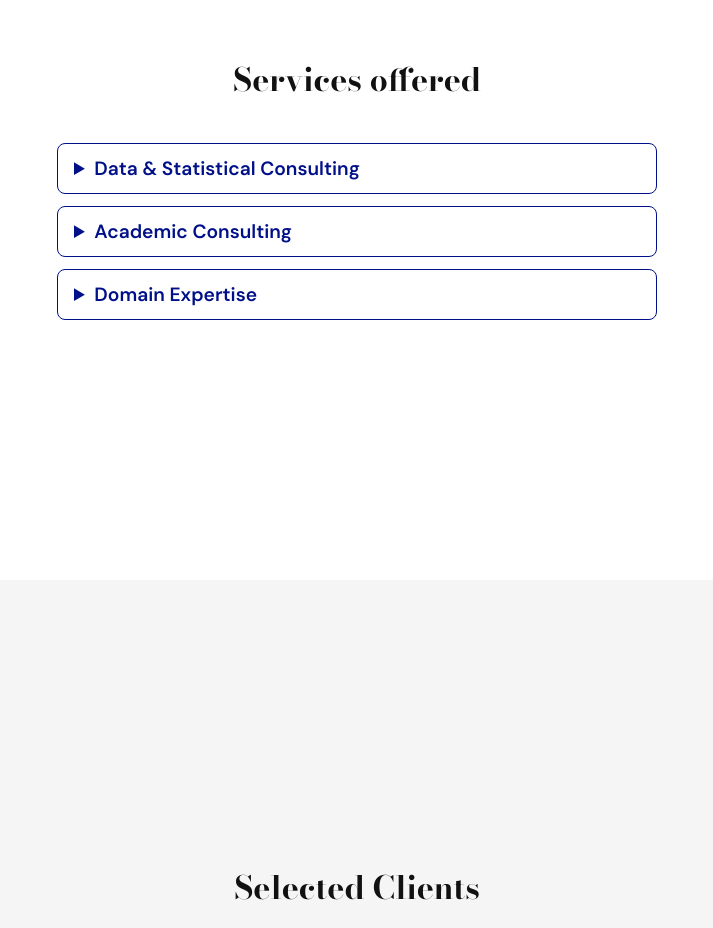
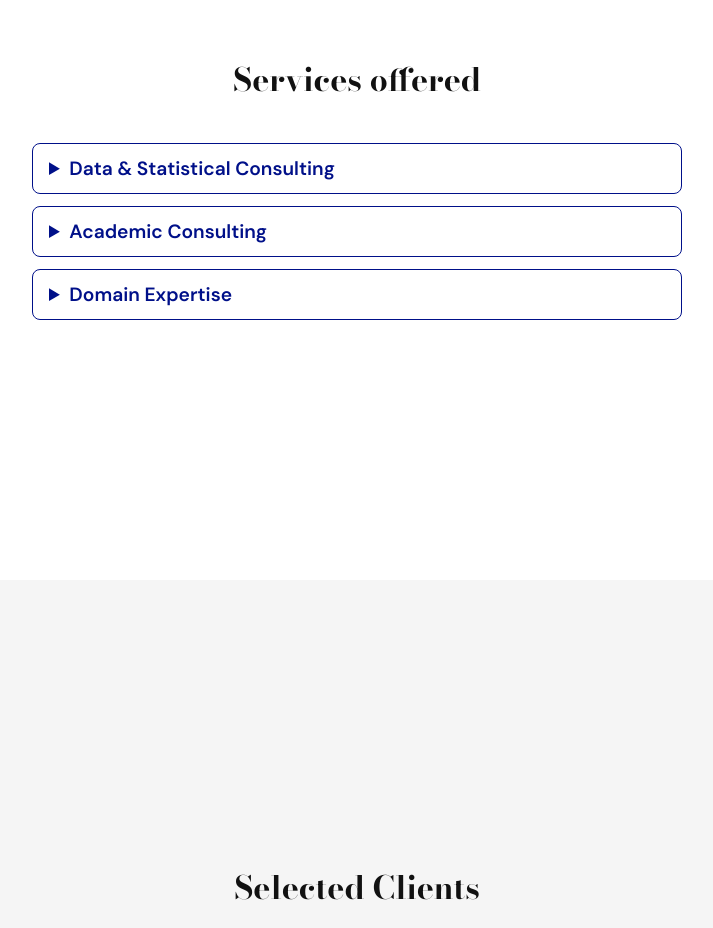
Before and after one commit to pearlynne/pearlynne.github.io, a React (Vite) app: page /consulting in a window 1280 px wide. Shown: the part 1020-1948 px from the top of the page, without its empty margins (283-996 px from the left). Built offline with nearby package versions, Linux system fonts and the light colour scheme; a web font is replaced by a local one.

Commit message:
Increase font size for list items

```diff
--- a/src/styles/consulting.module.css
+++ b/src/styles/consulting.module.css
@@ -36,7 +36,7 @@ font-size: 2rem;
 /* Accordion */
 .accordion {
   width: 100%;
-  max-width: 600px;
+  max-width: 650px;
   text-align: left;
 }
 
@@ -71,7 +71,8 @@ summary::-webkit-details-marker {
   text-align: left;
 }
 
-.clientList li {
+.clientList li,
+.accordion li {
   margin: 0.5rem 0;
   font-size: 16px;
   color: var(--muted);
```
